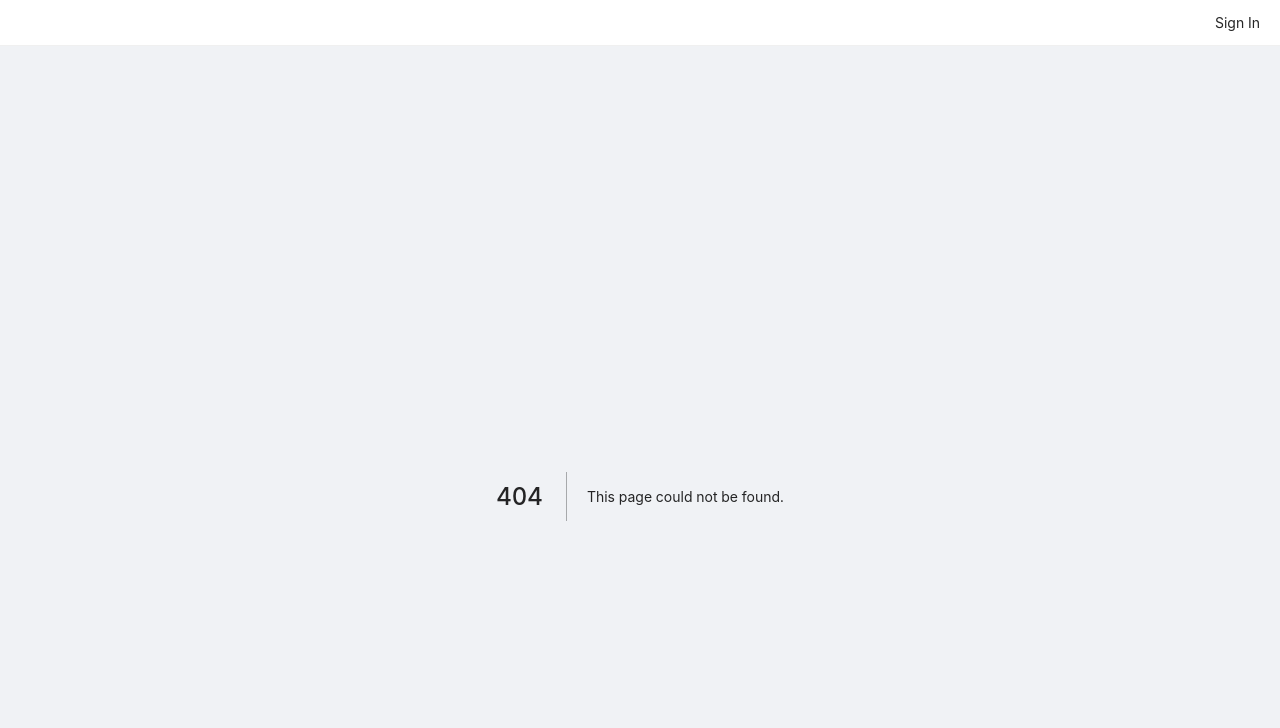
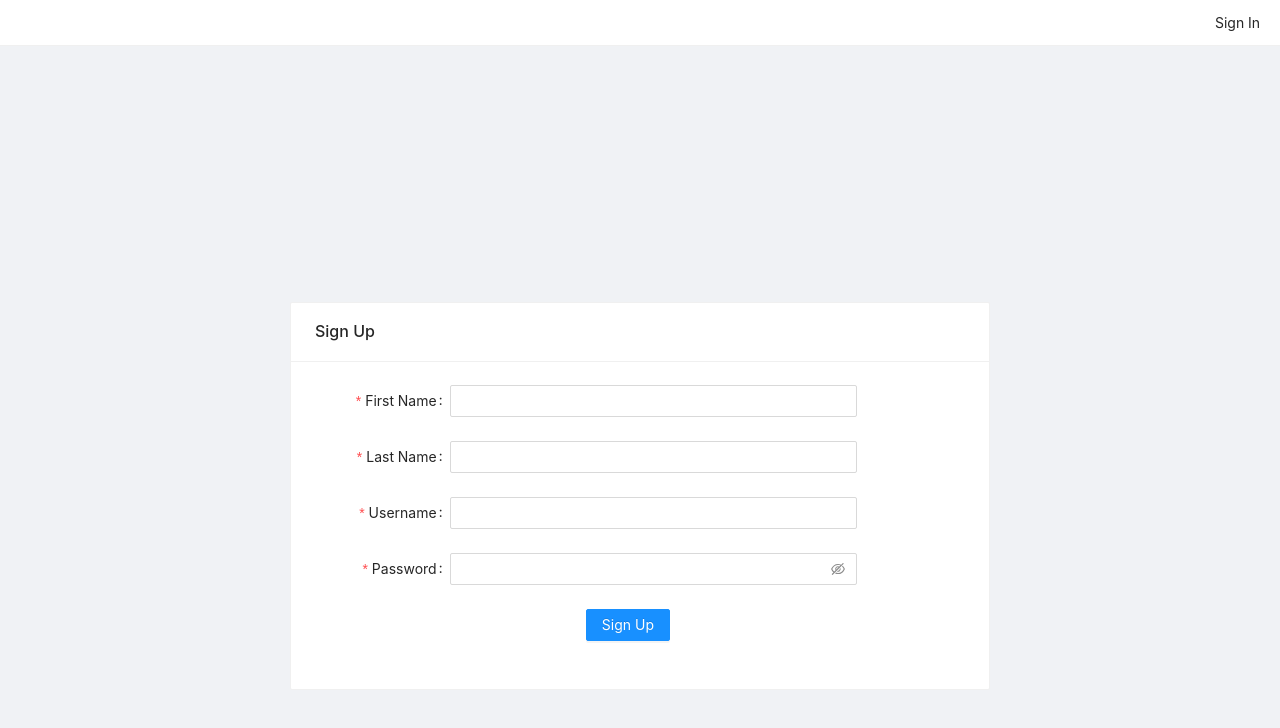
Before and after one commit to litingchu/opioid-builder, a Next.js app: page /signup in a window 1280 px wide. Before the commit this address had no page. Shown: the top 728 px of the page. Built offline with nearby package versions, Linux system fonts and the light colour scheme.

Commit message:
add login panel

```diff
--- /dev/null
+++ b/components/LoginPanel.tsx
@@ -0,0 +1,73 @@
+import React from 'react';
+import { Button, Card, Form, Input, message } from 'antd';
+import { useRouter } from 'next/router';
+
+interface Props {
+  text: string;
+  isSignUp?: boolean;
+}
+
+export const LoginPanel: React.FC<Props> = ({ text, isSignUp = false }) => {
+  const router = useRouter();
+
+  const onFinishFailed = (errorInfo: any) => {
+    message.error(`Failed to ${text}`);
+    console.log('Failed:', errorInfo);
+  };
+
+  return (
+    <Card title={text} style={{ width: 700 }}>
+      <Form
+        name="login"
+        labelCol={{ span: 5 }}
+        wrapperCol={{ span: 15 }}
+        onFinish={() => router.push('/')}
+        onFinishFailed={onFinishFailed}
+      >
+        {isSignUp ? (
+          <>
+            <Form.Item
+              label="First Name"
+              name="firstname"
+              rules={[
+                { required: true, min: 1, message: 'First name must be at least 1 character' }
+              ]}
+            >
+              <Input />
+            </Form.Item>
+            <Form.Item
+              label="Last Name"
+              name="lastname"
+              rules={[
+                { required: true, min: 1, message: 'Last name must be at least 1 characters' }
+              ]}
+            >
+              <Input />
+            </Form.Item>
+          </>
+        ) : null}
+        <Form.Item
+          label="Username"
+          name="username"
+          rules={[{ required: true, min: 5, message: 'Username must be at least 5 characters' }]}
+        >
+          <Input />
+        </Form.Item>
+
+        <Form.Item
+          label="Password"
+          name="password"
+          rules={[{ required: true, min: 8, message: 'Password must be at least 8 characters' }]}
+        >
+          <Input.Password />
+        </Form.Item>
+
+        <Form.Item wrapperCol={{ offset: 10 }}>
+          <Button type="primary" htmlType="submit">
+            {text}
+          </Button>
+        </Form.Item>
+      </Form>
+    </Card>
+  );
+};
--- /dev/null
+++ b/pages/signup/index.tsx
@@ -0,0 +1,19 @@
+import type { NextPage } from 'next';
+import { LoginPanel } from 'components/LoginPanel';
+
+const SignUp: NextPage = () => {
+  return (
+    <div
+      style={{
+        display: 'flex',
+        alignItems: 'center',
+        justifyContent: 'center',
+        height: '100vh'
+      }}
+    >
+      <LoginPanel text="Sign Up" isSignUp />
+    </div>
+  );
+};
+
+export default SignUp;
```
Also changed, not shown: pages/signin/index.tsx (added, +19 -0 lines).
